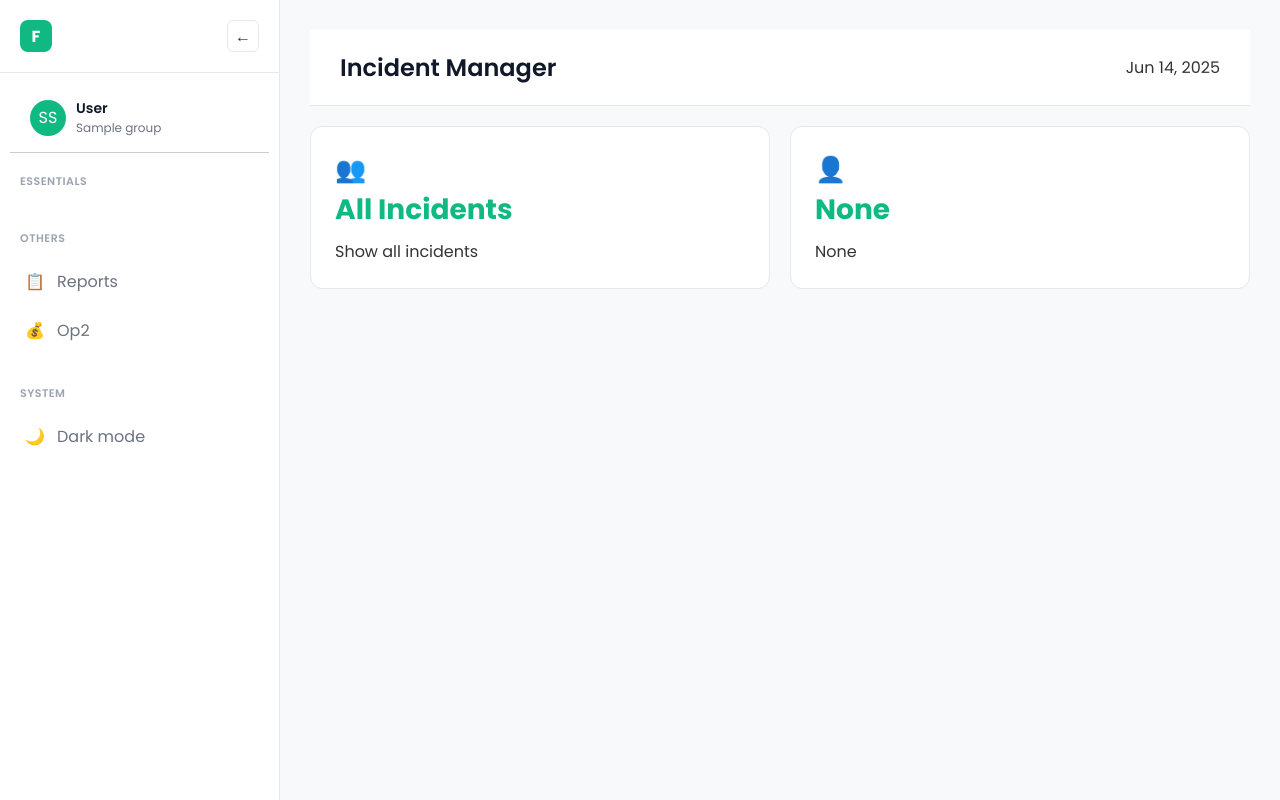
After one commit to gayathriunnikrishnan123/Incident-Reporting-System, a Django app: page /accounts/allIncidents/ in a window 1280 px wide. The commit adds this page. Run offline with Django 4.2, Linux system fonts and the light colour scheme; a user stored in the database is signed in; data comes from the database, SQL or seed files in the repository; tables that the repository leaves empty hold one stand-in row (values such as "Sample post").

Commit message:
Implemented, integrated RBAC, with dynamic menu rendering, all incidents page included

```diff
--- a/incident_reporting/accounts/decorators.py
+++ b/incident_reporting/accounts/decorators.py
@@ -1,4 +1,7 @@
 from accounts.models import AuditLog
+from django.shortcuts import redirect
+from accounts.models import DepartmentProfile
+from django.http import HttpResponseForbidden
 
 def audit_trail_decorator(func):
     def audit_trial_wrapper(request,*args, **kwargs):
@@ -12,3 +15,25 @@ def audit_trail_decorator(func):
         auditLog.save()
         return response
     return audit_trial_wrapper
+
+
+
+def role_level_required(min_level):
+    def decorator(func):
+        def dec_wrapper(request, *args, **kwargs):
+            if not request.user.is_authenticated:
+                return redirect('login')
+
+            if 'role_level' not in request.session:
+                highest_dp = (DepartmentProfile.objects.filter(user=request.user,is_active=True,is_deleted=False,role__is_deleted=False).order_by('role__level').first())
+                if highest_dp:
+                    request.session['role_level'] = highest_dp.role.level
+                    request.session['role_name'] = highest_dp.role.name
+                else:
+                    return HttpResponseForbidden("Not Authorised user")
+            if request.session['role_level'] <= min_level:
+                response=func(request,*args, **kwargs)
+                return response
+            return HttpResponseForbidden("Not Authorised user")
+        return dec_wrapper
+    return decorator
--- a/incident_reporting/accounts/models.py
+++ b/incident_reporting/accounts/models.py
@@ -103,3 +103,22 @@ class AuditLog(models.Model):
     class Meta:
         db_table = "Audit_Log"
         ordering = ["-timestamp"]
+
+
+class Menu(models.Model):
+    name = models.CharField(max_length=100)
+    url_name = models.CharField(max_length=100)
+    icon = models.CharField(max_length=100, blank=True)
+    is_active = models.BooleanField(default=True)
+    order = models.IntegerField(default=0)
+
+    def __str__(self):
+        return self.name
+
+class RoleMenuMapping(models.Model):
+    role = models.ForeignKey(Role, on_delete=models.CASCADE)
+    menu = models.ForeignKey(Menu, on_delete=models.CASCADE)
+    is_active = models.BooleanField(default=True)
+
+    class Meta:
+        unique_together = ("role", "menu")
--- /dev/null
+++ b/incident_reporting/accounts/templates/dashboard/all_incidents.html
@@ -0,0 +1,25 @@
+{% extends 'dashboard/base.html' %}
+
+{% block title %}All Incidents - Dashboard{% endblock %}
+{% block page_title %}Incident Manager{% endblock %}
+
+{% block content %}
+
+<div class="stats-grid">
+    <div class="stat-card">
+        <div class="stat-header">
+            <div class="stat-icon">👥</div>
+        </div>
+        <div class="stat-value"><a href="#">All Incidents</a></div>
+        <div class="stat-change positive">Show all incidents</div>
+    </div>
+    <div class="stat-card">
+        <div class="stat-header">
+            <div class="stat-icon">👤</div>
+        </div>
+        <div class="stat-value"><a href="#">None</a></div>
+        <div class="stat-change positive">None</div>
+    </div>
+</div>
+
+{% endblock %}
--- a/incident_reporting/accounts/templates/dashboard/base.html
+++ b/incident_reporting/accounts/templates/dashboard/base.html
@@ -33,7 +33,7 @@
             <div class="user-avatar">SS</div>
             <div class="user-info">
                 <h4>{{ request.user.get_full_name|default:request.user.fullname }}</h4>
-                <p>{{ request.user.departmentprofile_set.first.role.name }}</p>
+                <p>{{ request.session.role_name}}</p>
             </div>
         </div>
 
@@ -44,10 +44,21 @@
         </div>
 
         <nav class="sidebar-nav">
-            <!-- Marketing Section -->
+
             <div class="nav-section">
+
                 <div class="nav-section-title">Essentials</div>
-                <a href="{% url 'dashboard' %}" class="nav-item {% if request.resolver_match.url_name == 'dashboard' %}active{% endif %}">
+
+                    {% for menu in request.session.menus %}
+
+                        <a href="{% url menu.url %}" class="nav-item {% if request.resolver_match.url_name == menu.url %}active{% endif %}">
+                            <div class="nav-icon">{{menu.icon}}</div>
+                            <span>{{menu.name}}</span>
+                        </a>
+
+                    {% endfor %}
+
+                    {% comment %} <a href="{% url 'dashboard' %}" class="nav-item {% if request.resolver_match.url_name == 'dashboard' %}active{% endif %}">
                         <div class="nav-icon">📊</div>
                         <span>Dashboard</span>
                     </a>
@@ -66,11 +77,11 @@
                     <a href="{% url 'auditlog' %}" class="nav-item {% if request.resolver_match.url_name == 'auditlog' %}active{% endif %}">
                         <div class="nav-icon">📍</div>
                         <span>Tracking</span>
-                </a>
+                    </a> {% endcomment %}
 
             </div>
 
-            <!-- Report Section -->
+
             <div class="nav-section">
                 <div class="nav-section-title">Others</div>
                     <a href="#" class="nav-item">
@@ -83,7 +94,7 @@
                     </a>
             </div>
 
-            <!-- System Section -->
+
             <div class="nav-section">
                 <div class="nav-section-title">System</div>
                 <a href="#" class="nav-item" onclick="toggleDarkMode()">
--- a/incident_reporting/accounts/urls.py
+++ b/incident_reporting/accounts/urls.py
@@ -20,6 +20,7 @@ urlpatterns = [
     path('dashboard/', views.dashboardView, name='dashboard'),
     path('systemconfig/', views.systemConfigView, name='system-config'),
     path('userManagement/', views.userManagementView, name='user-management'),
+    path('allIncidents/', views.allIncidentsView, name='all-incidents'),
 
     path('create-user/',views.createUserView,name='create-user'),
     path('edit-user/<int:userId>/',views.editUserView,name='edit-user'),
--- a/incident_reporting/accounts/views.py
+++ b/incident_reporting/accounts/views.py
@@ -8,8 +8,8 @@ from accounts.forms import (
     RoleCreationForm,
     DepartmentProfileForm,
 )
-from accounts.models import CustomUserProfile, Role, AuditLog, DepartmentProfile
-from accounts.decorators import audit_trail_decorator
+from accounts.models import CustomUserProfile, Role, AuditLog, DepartmentProfile, Menu
+from accounts.decorators import audit_trail_decorator, role_level_required
 from masterdata.models import Department
 from django.http import JsonResponse
 
@@ -31,28 +31,63 @@ from django.http import JsonResponse
 
 #     return render(request, "login.html")
 
+ROLE_MENUS = {
+    'Admin': [
+        {'name': 'Dashboard', 'url': 'dashboard', 'icon': '📊'},
+        {'name': 'Master Data', 'url': 'system-config', 'icon': '🛍️'},
+        {'name': 'User Management', 'url': 'user-management', 'icon': '👥'},
+        {'name': 'All Incidents', 'url': 'all-incidents', 'icon': '📦'},
+        {'name': 'Tracking', 'url': 'auditlog', 'icon': '📍'},
+    ],
+    'Reviewer': [
+        {'name': 'Dashboard', 'url': 'dashboard', 'icon': '📊'},
+        {'name': 'All Incidents', 'url': 'all-incidents', 'icon': '📦'},
+        {'name': 'Tracking', 'url': 'auditlog', 'icon': '📍'},
+    ],
+    'Responder': [
+        {'name': 'Dashboard', 'url': 'dashboard', 'icon': '📊'},
+        {'name': 'All Incidents', 'url': 'all-incidents', 'icon': '📦'},
+    ],
+}
+
+
 
 @login_required
 @audit_trail_decorator
+@role_level_required(3)
 def dashboardView(request):
+    loggedInUser=request.user
     print(request.session)
+    if 'role_name' not in request.session:
+        depart = DepartmentProfile.objects.filter(user=loggedInUser,is_active=True,is_deleted=False,role__is_deleted=False).order_by('role__level').first()
+        if depart:
+            request.session['role_name'] = depart.role.name
+            request.session['role_level'] = depart.role.level
+
+    role = request.session.get('role_name', None)
+    request.session['menus']=ROLE_MENUS.get(role,[])
+
+
     return render(request, "dashboard/dashboard.html")
 
 
 @login_required
 @audit_trail_decorator
+@role_level_required(1)
 def systemConfigView(request):
     return render(request, "dashboard/systemConfig.html")
 
 
 @login_required
 @audit_trail_decorator
+@role_level_required(1)
 def userManagementView(request):
     return render(request, "dashboard/userManagement.html")
 
 
 @login_required
 @audit_trail_decorator
+@role_level_required(1)
 def auditLogView(request):
     logs = AuditLog.objects.all()
     return render(request, "dashboard/auditlog.html", {"logs": logs})
@@ -60,6 +95,14 @@ def auditLogView(request):
 
 @login_required
 @audit_trail_decorator
+@role_level_required(3)
+def allIncidentsView(request):
+    return render(request, 'dashboard/all_incidents.html')
+
+
+@login_required
+@audit_trail_decorator
+@role_level_required(1)
 def createUserView(request):
     if request.method == "POST":
         form = UserCreationForm(request.POST)
@@ -83,6 +126,7 @@ def createUserView(request):
 
 @login_required
 @audit_trail_decorator
+@role_level_required(1)
 def editUserView(request, userId):
     userData = get_object_or_404(CustomUserProfile, id=userId)
     if request.method == "POST":
@@ -132,6 +176,7 @@ def editUserView(request, userId):
 
 @login_required
 @audit_trail_decorator
+@role_level_required(1)
 def deleteUserView(request, userId):
     userData = CustomUserProfile.objects.get(id=userId)
     userData.is_deleted = True
@@ -148,6 +193,7 @@ def deleteUserView(request, userId):
 
 @login_required
 @audit_trail_decorator
+@role_level_required(1)
 def userListView(request):
     allUsers = CustomUserProfile.objects.filter(is_deleted=False)
     return render(request, "userMaster.html", {"users": allUsers})
@@ -155,6 +201,7 @@ def userListView(request):
 
 @login_required
 @audit_trail_decorator
+@role_level_required(1)
 def roleView(request):
     allRoles = Role.objects.filter(is_deleted=False)
     if request.method == "POST":
@@ -174,6 +221,7 @@ def roleView(request):
 
 @login_required
 @audit_trail_decorator
+@role_level_required(1)
 def editRoleView(request, roleId):
     role = get_object_or_404(Role, id=roleId)
     allRoles = Role.objects.filter(is_deleted=False)
@@ -195,6 +243,7 @@ def editRoleView(request, roleId):
 
 @login_required
 @audit_trail_decorator
+@role_level_required(1)
 def deleteRoleView(request, roleId):
     role = Role.objects.get(id=roleId)
     role.is_deleted=True
@@ -211,6 +260,7 @@ def deleteRoleView(request, roleId):
 
 @login_required
 @audit_trail_decorator
+@role_level_required(1)
 def departmentProfileView(request):
     allMappings = DepartmentProfile.objects.filter(is_deleted=False)
     if request.method == "POST":
@@ -229,6 +279,7 @@ def departmentProfileView(request):
 
 @login_required
 @audit_trail_decorator
+@role_level_required(1)
 def departmentProfileEditView(request, mapId):
     map = get_object_or_404(DepartmentProfile, id=mapId)
     allMappings = DepartmentProfile.objects.filter(is_deleted=False)
@@ -248,6 +299,7 @@ def departmentProfileEditView(request, mapId):
 
 @login_required
 @audit_trail_decorator
+@role_level_required(1)
 def departmentProfileDeleteView(request, mapId):
     map = get_object_or_404(DepartmentProfile, id=mapId)
     map.is_deleted=True
```
Lines whose indentation alone changed are shown as unchanged.
